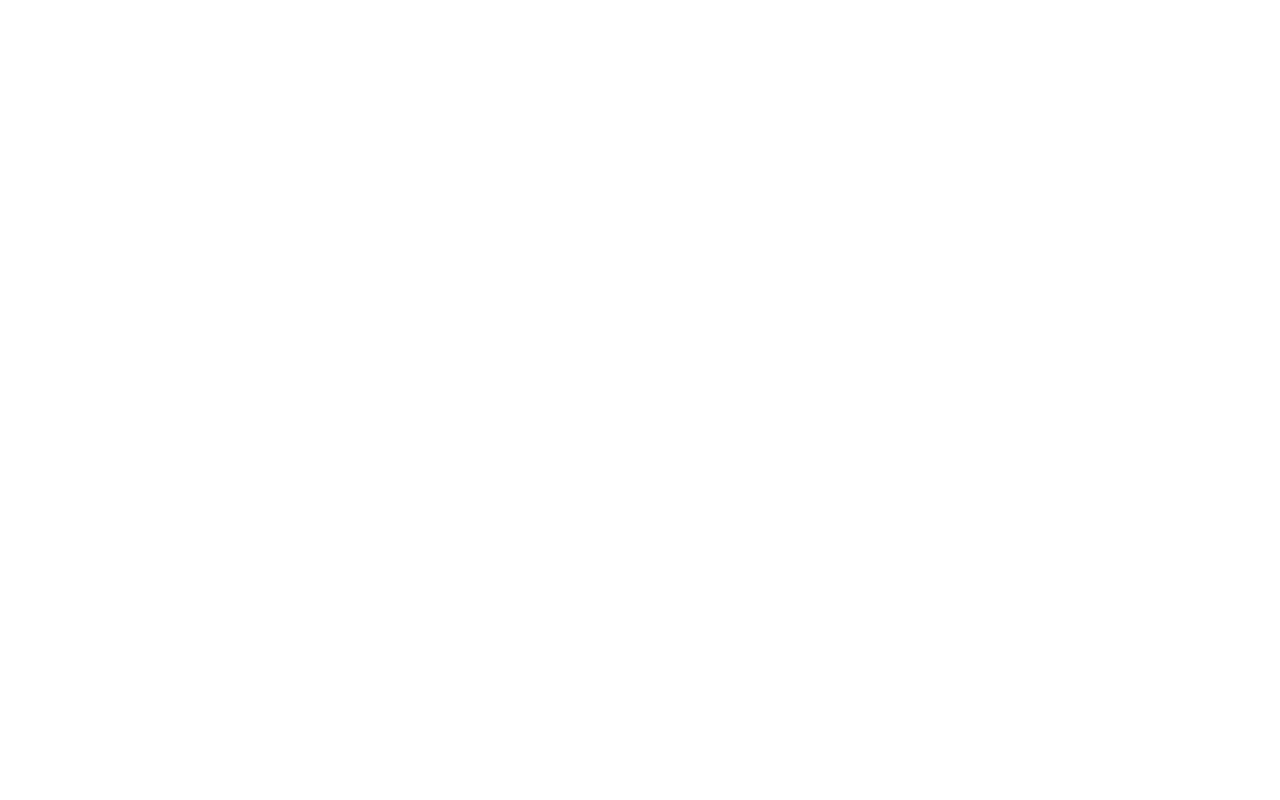
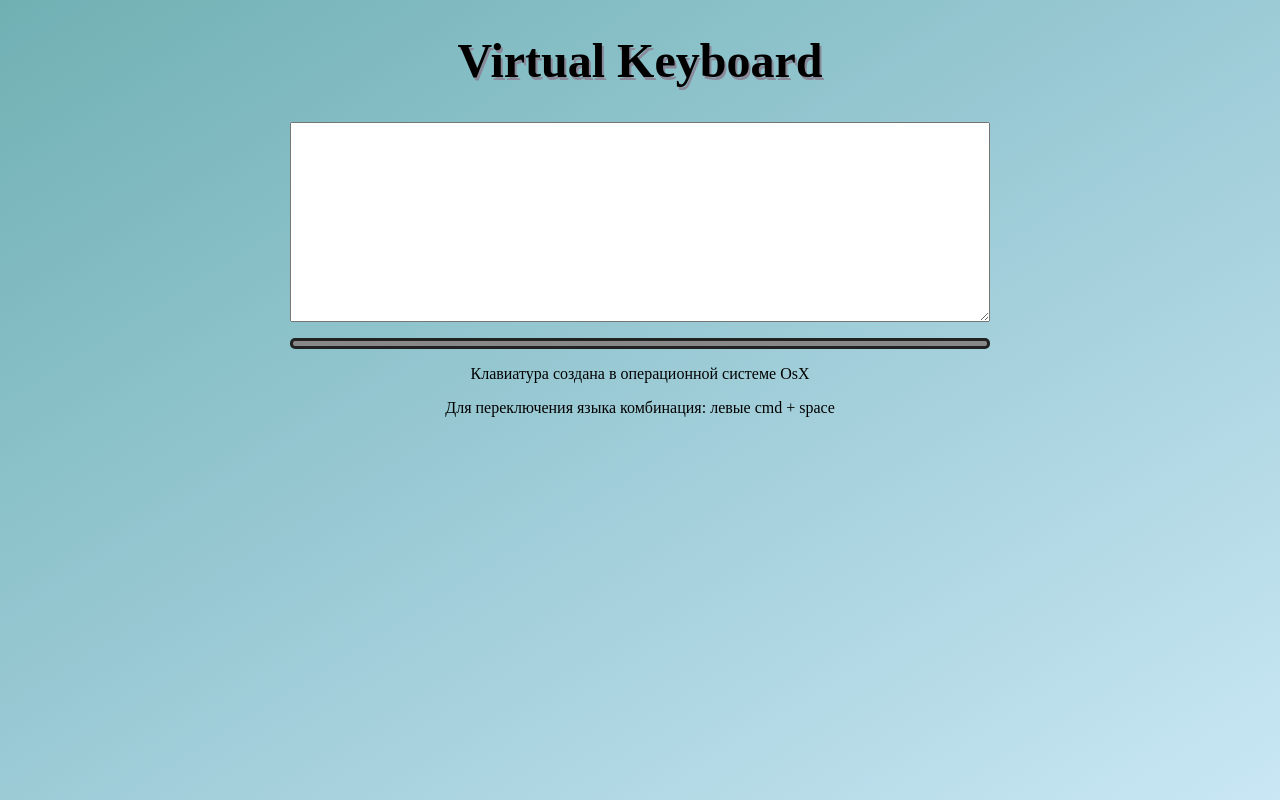
Before and after one commit to maximiloi/virtual-keyboard, a plain HTML site: page index.html in a window 1280 px wide. Drawn offline with Linux system fonts and the light colour scheme.

Commit message:
feat: add module createElement, create static element

```diff
--- a/css/style.css
+++ b/css/style.css
@@ -0,0 +1,46 @@
+.app {
+  display: flex;
+  justify-content: center;
+  width: 100%;
+  height: 100vh;
+  background-image: linear-gradient(to left top, #c9e7f4, #b2d9e5, #9ccbd6, #86bec5, #70b0b3);
+}
+
+.app__wrapper {
+  max-width: 710px;
+}
+
+.app__title {
+  text-align: center;
+  font-size: 3em;
+  font-weight: 900;
+  text-shadow: 2px 3px 0px #898999;
+  line-height: 1.2;
+}
+
+.app__keyboard {
+  margin: 1em 0 1em;
+  padding: 5px;
+  padding-left: 0;
+  padding-bottom: 0;
+  background: #888888;
+  border: 3px solid #222222;
+  border-radius: 5px;
+}
+
+.app__out {
+  display: block;
+  width: calc(700px - 22px);
+  height: calc(200px - 22px);
+  padding: 10px;
+  font-size: 18px;
+  color: #444444;
+}
+
+.app__out:focus {
+  outline: none;
+}
+
+.app__text {
+  text-align: center;
+}
--- a/index.html
+++ b/index.html
@@ -6,9 +6,10 @@
   <meta name="viewport" content="width=device-width, initial-scale=1.0">
   <link rel="stylesheet" href="css/normalize.css">
   <link rel="stylesheet" href="css/style.css">
+  <link rel="shortcut icon" href="favicon.ico">
   <title>Virtual Keyboard | iloi</title>
 </head>
-<body>
-  <script src="main.js" type="module"></script>
+<body class="app">
+  <script src="js/main.js" type="module"></script>
 </body>
 </html>
--- /dev/null
+++ b/js/main.js
@@ -0,0 +1,13 @@
+import { createElement } from './module/create-element.js';
+
+const appWrapper = createElement('section', 'app__wrapper');
+
+const titleElement = createElement('h1', 'app__title', 'Virtual Keyboard');
+const textareaOut = createElement('textarea', 'app__out');
+const keyboardWrapper = createElement('div', 'app__keyboard keyboard__wrapper');
+const textDescription = createElement('p', 'app__text', 'Клавиатура создана в операционной системе OsX');
+const textLanguage = createElement('p', 'app__text', 'Для переключения языка комбинация: левыe cmd + space');
+
+appWrapper.append(titleElement, textareaOut, keyboardWrapper, textDescription, textLanguage);
+
+document.body.append(appWrapper);
--- /dev/null
+++ b/js/module/create-element.js
@@ -0,0 +1,21 @@
+/**
+ *
+ * @param {tagName: string,
+ * className?: string,
+ * textContent?: unknown,
+ * onClickHandler?: (event: Event) => void} objectParams
+ * @returns {HTMLElement}
+ */
+export function createElement(tagName, className, textContent, onClickHandler) {
+  const element = document.createElement(tagName);
+  className.split(' ').forEach((/** @type {string} */ name) => {
+    element.classList.add(name);
+  });
+  if (textContent) {
+    element.textContent = textContent.toString();
+  }
+  if (onClickHandler) {
+    element.addEventListener('click', onClickHandler);
+  }
+  return element;
+}
```
Also changed, not shown: .eslintrc.js, favicon.ico (added), main.js (deleted), 1 other file.
